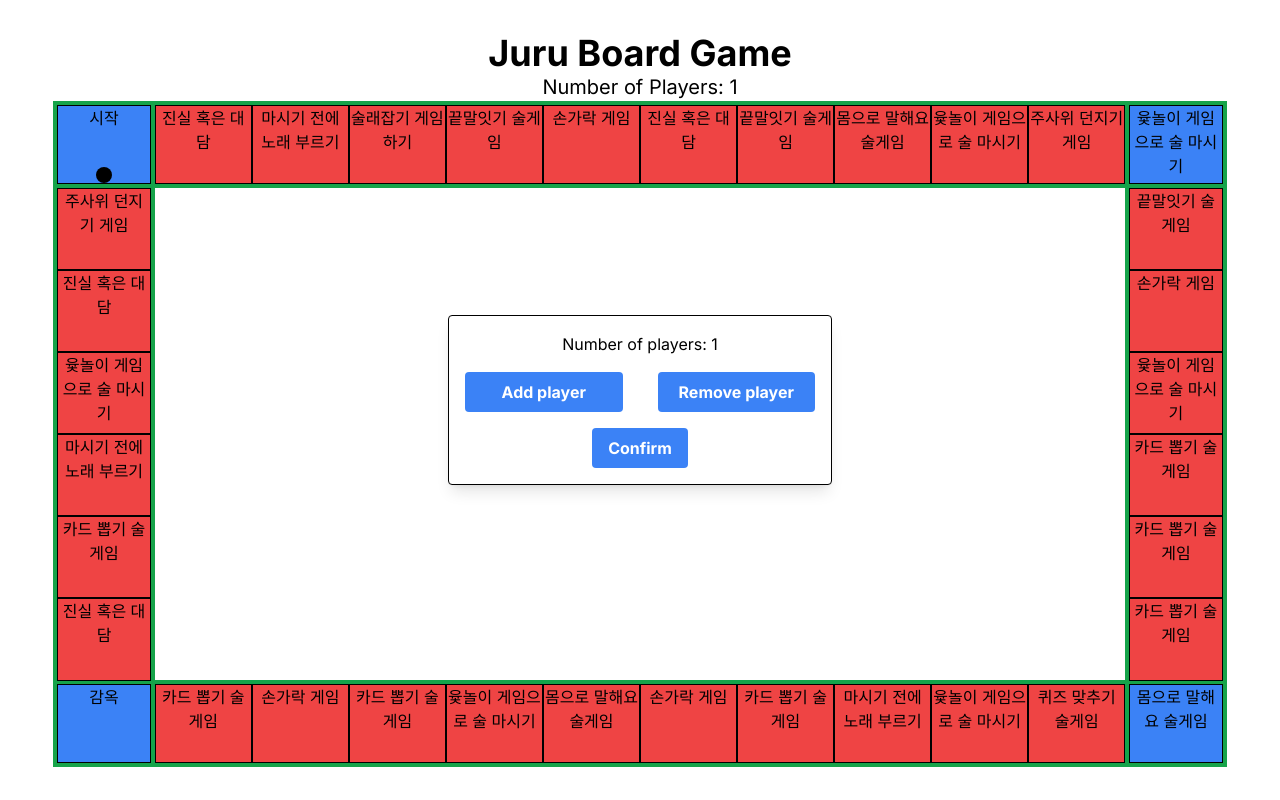
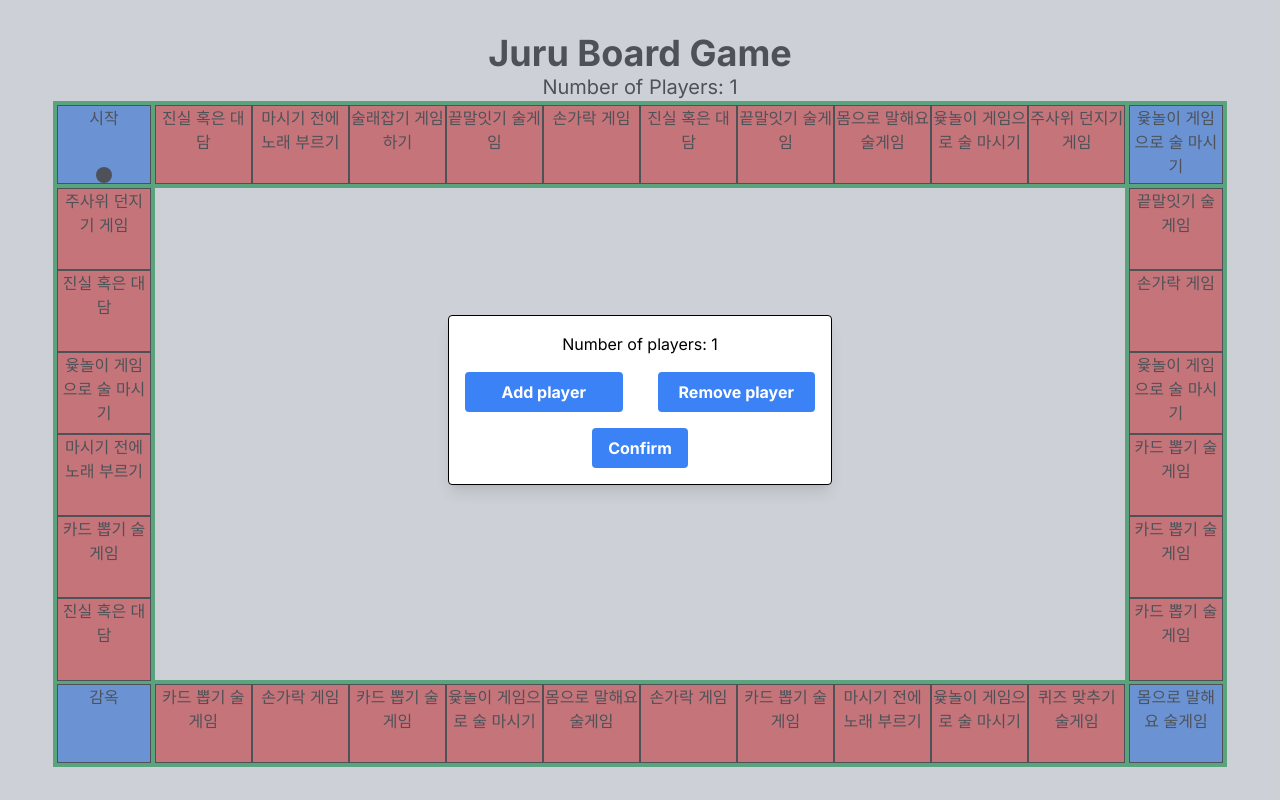
Before and after one commit to aptheparker/juru, a Next.js app: page /board-page in a window 1280 px wide. Built offline with nearby package versions, Linux system fonts and the light colour scheme.

Commit message:
feat: Confirm BackDrop Created

```diff
--- a/components/modal/players-modal.tsx
+++ b/components/modal/players-modal.tsx
@@ -7,6 +7,8 @@ export default function PlayersModal(prop: {
   confirmNumOfPlayers: () => void;
 }) {
   return (
+    <>
+      <div className="absolute w-full h-full bg-gray-400/50" />
       <div className="fixed top-1/2 left-1/2 transform -translate-x-1/2 -translate-y-1/2 bg-white p-4 rounded shadow-lg space-y-4 w-96 border border-black">
         <h1>Number of players: {prop.numOfPlayers}</h1>
         <div className="flex justify-between">
@@ -19,5 +21,6 @@ export default function PlayersModal(prop: {
         </div>
         <Button onClick={prop.confirmNumOfPlayers}>Confirm</Button>
       </div>
+    </>
   );
 }
```
Lines whose indentation alone changed are shown as unchanged.
